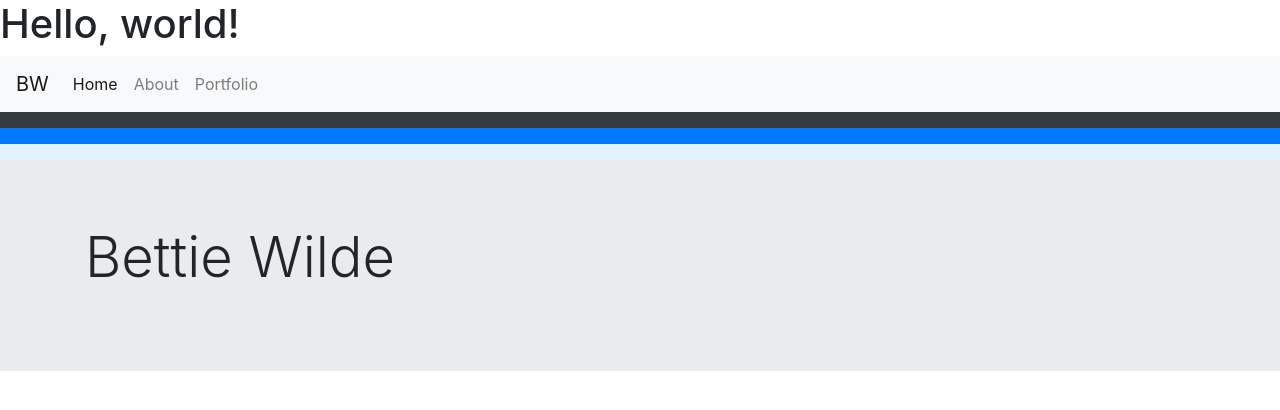
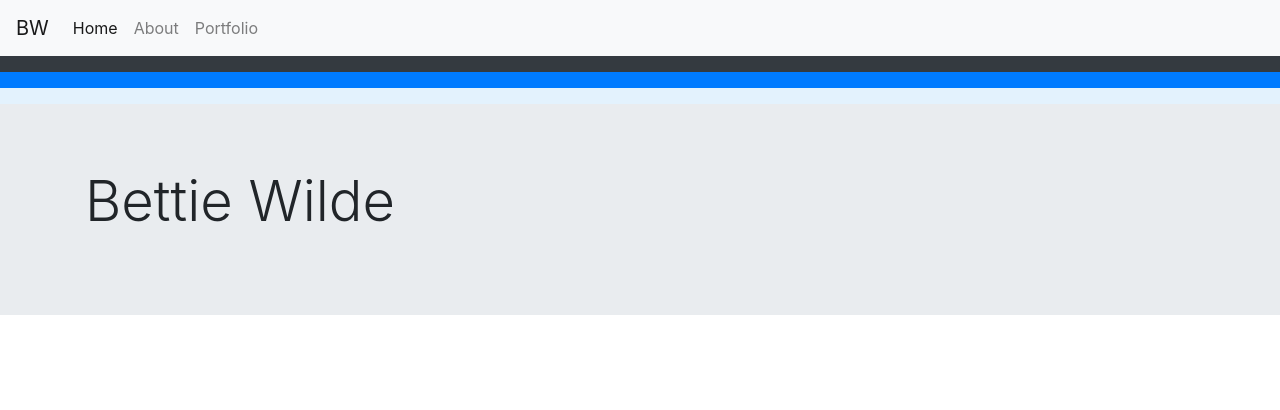
Before and after one commit to Wildebettie/whenyoushineishine.github.io, a plain HTML site: page index.html in a window 1280 px wide. Drawn offline with nearby package versions, Linux system fonts and the light colour scheme.

Commit message:
replaced title

```diff
--- a/index.html
+++ b/index.html
@@ -18,11 +18,11 @@
 
     <link rel="stylesheet" href="styles.css" />
 
-    <title>Hello, world!</title>
+    <title>Wilde Bettie</title>
   </head>
 
   <body>
-    <h1>Hello, world!</h1>
+
     <nav class="navbar navbar-expand-lg navbar-light bg-light">
       <a class="navbar-brand" href="#">BW</a>
       <button
```
